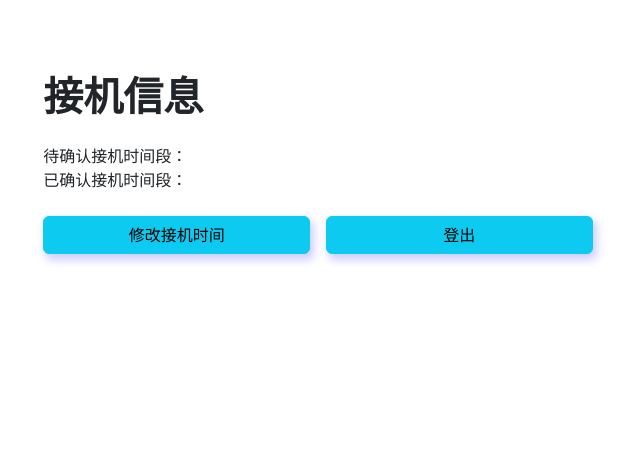
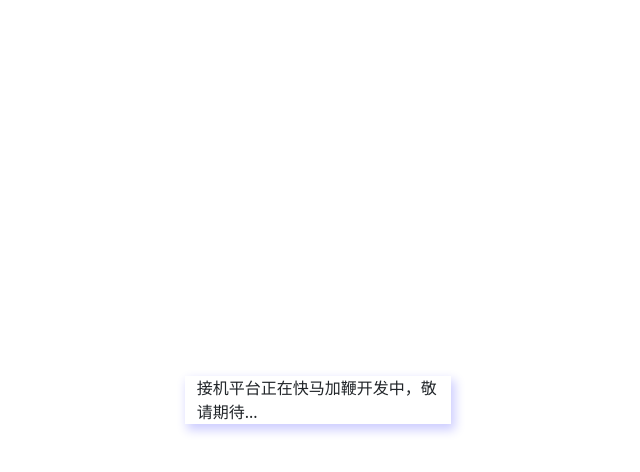
Before and after one commit to RCSSA/Freshmen-Airport-Pickup-Frontend, a React (Create React App) app: page /info in a window 1280 px wide. Shown: the top 472 px of the page, without its empty margins (322-962 px from the left). Built offline with nearby package versions, Linux system fonts and the light colour scheme.

Commit message:
fix deploy script

```diff
--- a/package.json
+++ b/package.json
@@ -38,7 +38,7 @@
     "test": "react-scripts test",
     "eject": "react-scripts eject",
     "predeploy": "npm run build",
-    "deploy": "newstudent -d build"
+    "deploy": "gh-pages -d build"
   },
   "eslintConfig": {
     "extends": [
--- a/src/App.js
+++ b/src/App.js
@@ -15,6 +15,7 @@ import "bootstrap-icons/font/bootstrap-icons.css";
 import "./stylings/styleAH.css";
 
 function App() {
+  console.log("App.js");
   return (
     <BrowserRouter>
       <Routes>
--- a/src/index.js
+++ b/src/index.js
@@ -3,11 +3,22 @@ import ReactDOM from 'react-dom/client';
 import './index.css';
 import App from './App';
 import reportWebVitals from './reportWebVitals';
+import Devpage from './pages/devPage';
 
 const root = ReactDOM.createRoot(document.getElementById('root'));
 root.render(
   <React.StrictMode>
-    <App />
+      <div className="full-white d-flex justify-content-center align-items-center">
+      <div className="row justify-content-center">
+        <label
+          type="button"
+          className="label label-info homepage-btn"
+          // onClick={() => navigate("/homepage")}
+        >
+          接机平台正在快马加鞭开发中，敬请期待...
+        </label>
+      </div>
+    </div>
 
   </React.StrictMode>
 );
```
Also changed, not shown: 7 other files (tests, documents, lock files or other folders).
